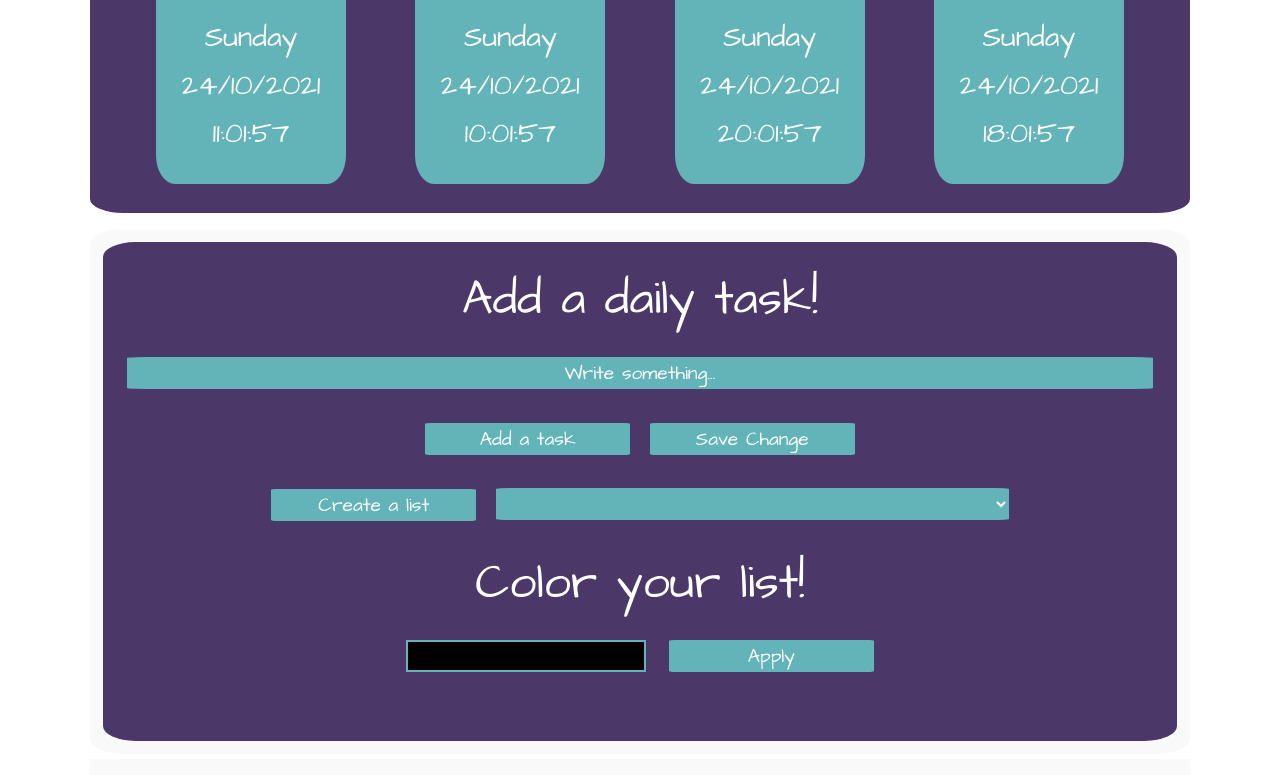
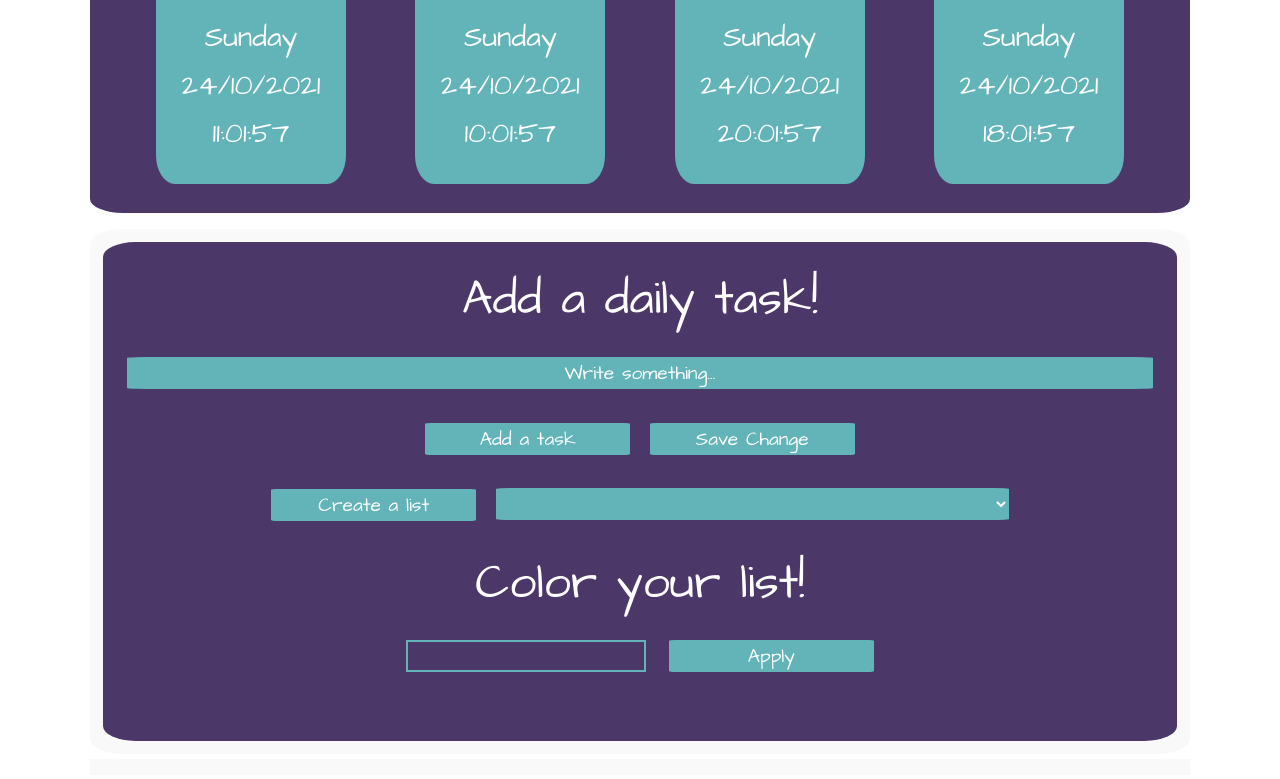
Before and after one commit to SvetozarMiskovic/todoApp, a website: page index.html in a window 1280 px wide. Shown: the part 281-1060 px from the top of the page. Drawn offline with nearby package versions, Linux system fonts and the light colour scheme.

Commit message:
changed the HTML a bit

```diff
--- a/index.html
+++ b/index.html
@@ -62,7 +62,12 @@
             <div class="color-picker">
               <label for="colorPicker">Color your list!</label>
               <div class="cab">
-                <input type="color" name="colorPicker" id="colorPicker" />
+                <input
+                  type="color"
+                  name="colorPicker"
+                  id="colorPicker"
+                  value="#4b3869"
+                />
                 <button type="button" class="applyBtn">Apply</button>
               </div>
             </div>
```
